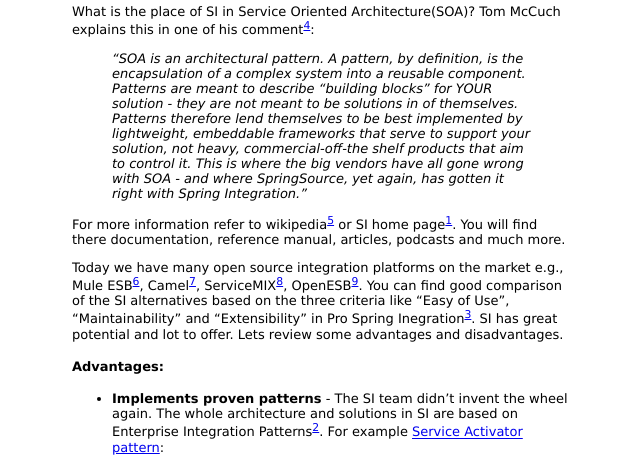
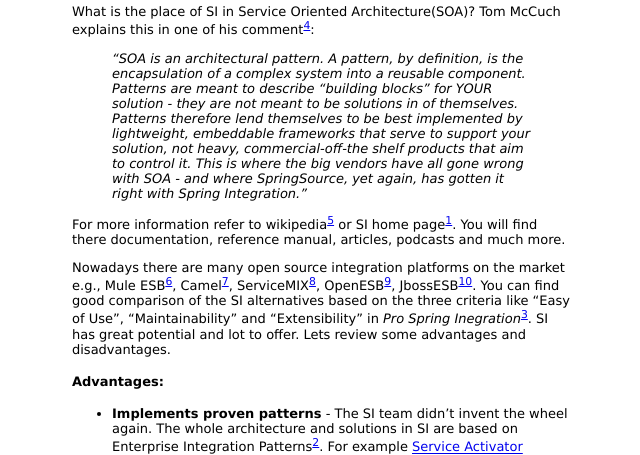
Before and after one commit to kgrodzicki/kgrodzicki.github.com, a Jekyll site: the page built from _posts/2011-08-12-spring-integration.markdown, in a window 1280 px wide and 1400 px high, scrolled down 636 px, cut to the strip 0-455 px from the top of the window. Shown: the whole strip, without its empty margins (318-958 px from the left). Built offline with Jekyll 4.4.1, drawn with Linux system fonts in a browser that asks for light colours; Markdown is read by kramdown in place of the engine named in the settings; some of the changed text lies outside the part shown.

Commit message:
some content updates

```diff
--- a/_posts/2011-08-12-spring-integration.markdown
+++ b/_posts/2011-08-12-spring-integration.markdown
@@ -35,9 +35,9 @@
 For more information refer to wikipedia[^eai] or SI home page[^si].
 You will find there documentation, reference manual, articles, podcasts and much more.
 
-Today we have many open source integration platforms on the market e.g., Mule ESB[^muleESB], Camel[^camel], ServiceMIX[^sm], OpenESB[^openESB].
+Nowadays there are many open source integration platforms on the market e.g., Mule ESB[^muleESB], Camel[^camel], ServiceMIX[^sm], OpenESB[^openESB], JbossESB[^jbossESB].
 You can find good comparison of the SI alternatives based on the three criteria like "Easy of Use", "Maintainability" and "Extensibility"
-in Pro Spring Inegration[^psi].
+in _Pro Spring Inegration_[^psi].
 SI has great potential and lot to offer. Lets review some advantages and disadvantages.
 
 #### Advantages:
@@ -140,3 +144,5 @@
 [^sm]: [http://servicemix.apache.org/](http://servicemix.apache.org/)
 
 [^openESB]: [http://openesb-dev.org/](http://openesb-dev.org/)
+
+[^jbossESB]: [http://www.jboss.org/jbossesb/](http://www.jboss.org/jbossesb/)
```
Also changed, not shown: other parts of _posts/2011-08-12-spring-integration.markdown (+7 -3 lines).
